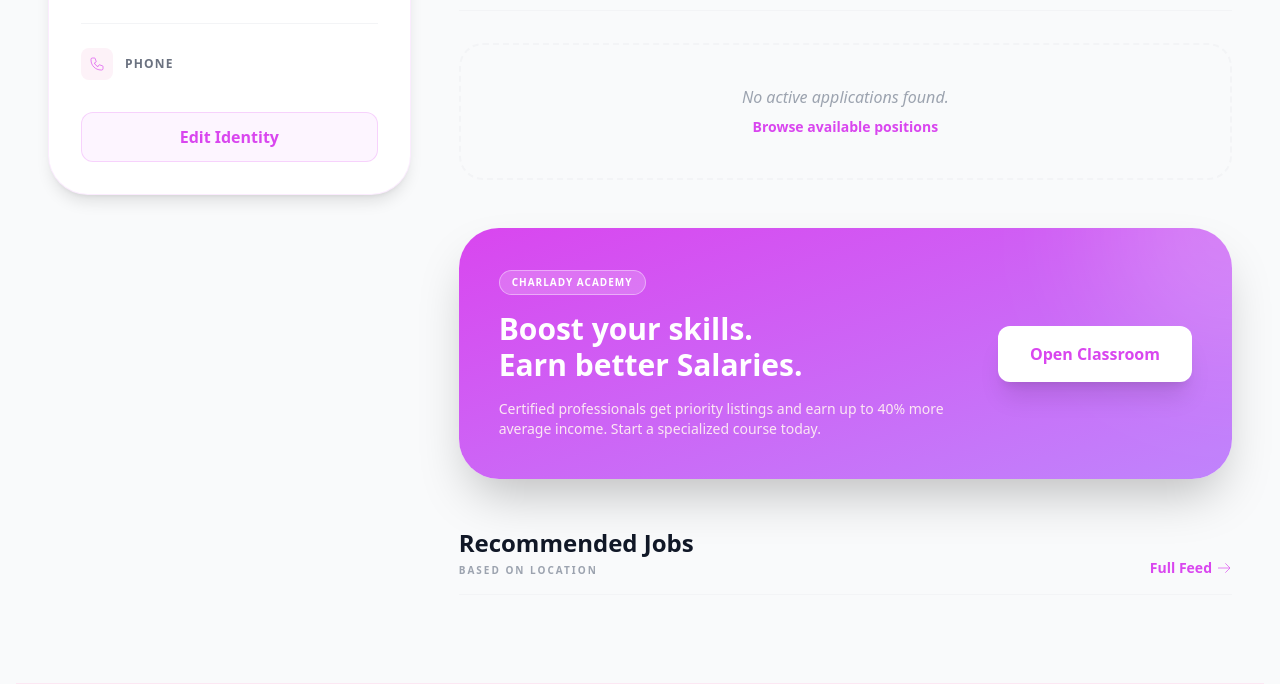
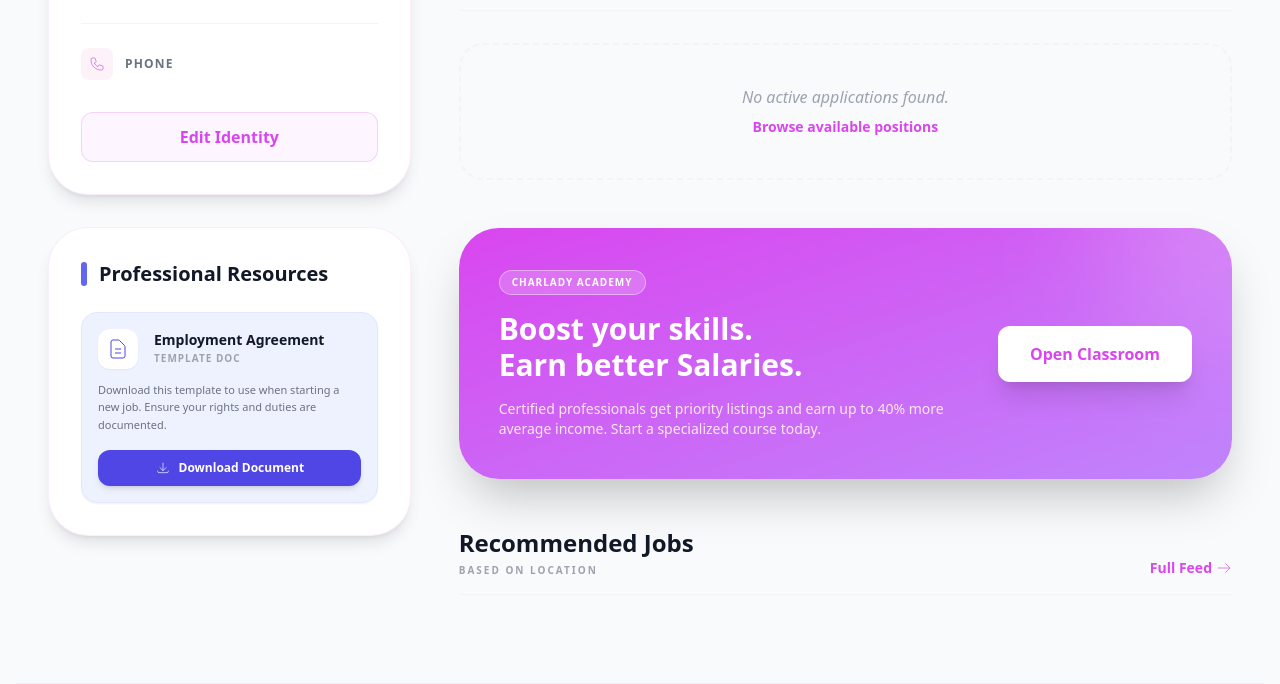
Before and after one commit to theo24-sys/omegaa, a Django app: template templates/dashboard/housekeeper_dashboard.html in a window 1280 px wide. Shown: the part 1185-1869 px from the top of the page. Run offline with Django 5.2, Linux system fonts and the light colour scheme; the template is opened without the code that fills it, so the values that code supplies are empty; parts of the project's set-up code (start-up, migrations or seed data) failed here and were passed over; some libraries are stand-ins or nearby versions.

Commit message:
Added downloadable worker agreement document and dashboard links

```diff
--- a/templates/dashboard/housekeeper_dashboard.html
+++ b/templates/dashboard/housekeeper_dashboard.html
@@ -201,6 +201,32 @@
                 <a href="{% url 'edit_profile' %}" class="mt-8 w-full inline-flex items-center justify-center bg-primary/5 hover:bg-primary/10 text-primary font-bold py-3 rounded-xl transition border border-primary/20">
                     Edit Identity
                 </a>
+            </div>
+
+            <!-- Professional Resources Section -->
+            <div class="theme-card rounded-[2.5rem] p-6 md:p-8 text-gray-900 relative overflow-hidden shadow-lg">
+                <h2 class="text-xl font-bold mb-6 flex items-center gap-3">
+                    <span class="w-1.5 h-6 bg-indigo-500 rounded-full"></span>
+                    Professional Resources
+                </h2>
+                <div class="space-y-4">
+                    <div class="p-4 rounded-2xl bg-indigo-50 border border-indigo-100 group hover:border-indigo-300 transition shadow-sm">
+                        <div class="flex items-center gap-4 mb-3">
+                            <div class="w-10 h-10 rounded-xl bg-white flex items-center justify-center text-indigo-600 shadow-sm">
+                                <svg class="w-6 h-6" fill="none" stroke="currentColor" viewBox="0 0 24 24"><path d="M9 12h6m-6 4h6m2 5H7a2 2 0 01-2-2V5a2 2 0 012-2h5.586a1 1 0 01.707.293l5.414 5.414a1 1 0 01.293.707V19a2 2 0 01-2 2z"/></svg>
+                            </div>
+                            <div>
+                                <p class="text-sm font-bold text-gray-900 leading-tight">Employment Agreement</p>
+                                <p class="text-[10px] text-gray-400 font-bold uppercase tracking-widest mt-0.5">Template Doc</p>
+                            </div>
+                        </div>
+                        <p class="text-[11px] text-gray-500 mb-4 leading-relaxed">Download this template to use when starting a new job. Ensure your rights and duties are documented.</p>
+                        <a href="{% static 'docs/Charlady_Worker_Agreement.docx' %}" download class="w-full inline-flex items-center justify-center gap-2 bg-indigo-600 hover:bg-indigo-700 text-white font-bold py-2.5 rounded-xl text-xs transition shadow-md">
+                            <svg class="w-4 h-4" fill="none" stroke="currentColor" viewBox="0 0 24 24"><path d="M4 16v1a2 2 0 002 2h12a2 2 0 002-2v-1M7 11l5 5m0 0l5-5m-5 5V4"/></svg>
+                            Download Document
+                        </a>
+                    </div>
+                </div>
             </div>
         </div>
 
```
Also changed, not shown: templates/dashboard/employer_dashboard.html (+26 -0 lines), 1 other file.
